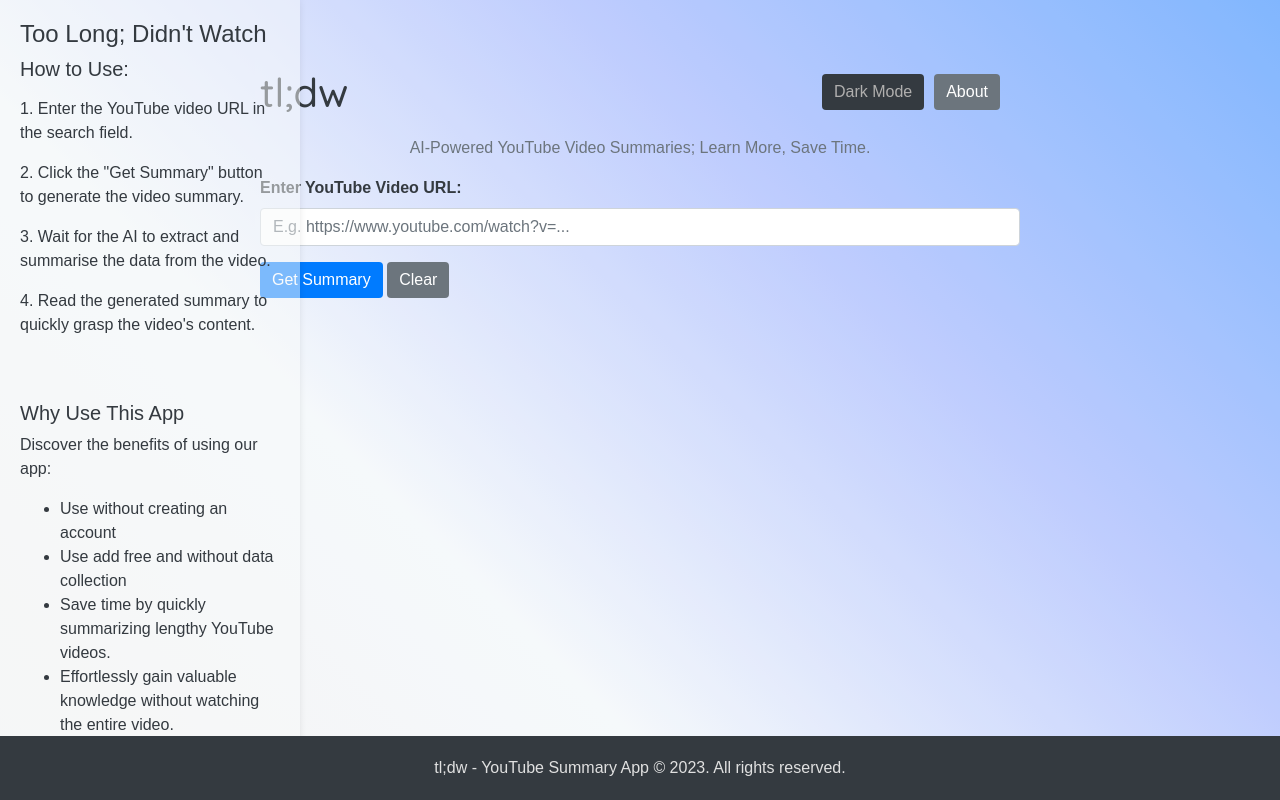
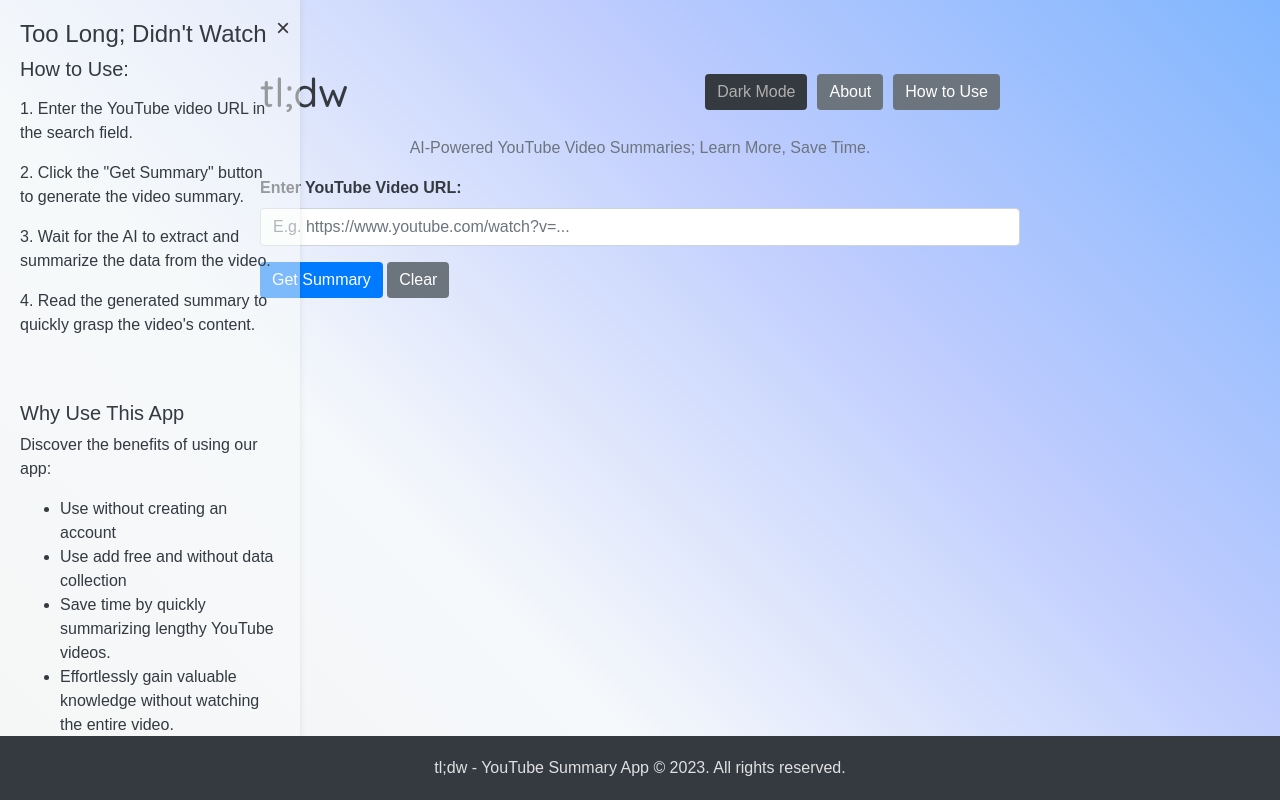
Before and after one commit to Karan-Ghatt/tldw_video_summary_app, a Flask app: page / in a window 1280 px wide. Run offline with Flask 3, Linux system fonts and the light colour scheme; some libraries are stand-ins or nearby versions.

Commit message:
Update main_page.html
Aesthetic changes, addition of how to use the sidebar toggle button along with the close button in 'About,' and how to use sidebars

```diff
--- a/templates/main_page.html
+++ b/templates/main_page.html
@@ -1,21 +1,26 @@
 <!DOCTYPE html>
-<html>
+<html lang="en">
 <head>
-<link rel="icon" type="image/x-icon" href="/static/favicon.ico">
-<link rel="icon" type="image/png" sizes="32x32" href="/static/favicon-32x32.png">
-<link rel="icon" type="image/png" sizes="16x16" href="/static/favicon-16x16.png">
+    <meta charset="UTF-8">
+    <meta name="viewport" content="width=device-width, initial-scale=1.0">
+    <meta name="description" content="tl;dw - YouTube Summary App">
+    <meta name="author" content="Your Name">
 
+    <!-- Favicon links -->
+    <link rel="icon" type="image/x-icon" href="/static/favicon.ico">
+    <link rel="icon" type="image/png" sizes="32x32" href="/static/favicon-32x32.png">
+    <link rel="icon" type="image/png" sizes="16x16" href="/static/favicon-16x16.png">
 
-
+    <!-- External CSS and JavaScript libraries -->
     <link rel="stylesheet" href="https://stackpath.bootstrapcdn.com/bootstrap/4.5.2/css/bootstrap.min.css">
     <link rel="stylesheet" href="https://cdnjs.cloudflare.com/ajax/libs/font-awesome/5.15.3/css/all.min.css">
     <link href="https://fonts.googleapis.com/css2?family=Quicksand:wght@400;500&display=swap" rel="stylesheet">
-
     <script src="https://cdnjs.cloudflare.com/ajax/libs/font-awesome/5.15.3/js/all.min.js"></script>
 
     <title>tl;dw - YouTube Summary App</title>
 
     <style>
+        /* Global styles */
         body::before {
             content: "";
             position: fixed;
@@ -71,45 +76,56 @@
             margin: 0;
             padding: 0;
         }
+
         .container {
             max-width: 800px;
             margin: auto;
             padding: 20px;
             margin-bottom: 80px;
         }
+
         .mb-4 {
             margin-bottom: 1.5rem;
         }
+
         .video-summary-header {
             text-align: center;
             color: #343a40;
         }
+
         .tagline {
             text-align: center;
             color: #6c757d;
             margin-top: 5px;
         }
+
         .form-group label {
             font-weight: bold;
         }
+
         .form-control {
             border: 1px solid #ced4da;
         }
+
         .form-control.dark-mode {
             background-color: #333;
             color: #e0e0e0;
         }
+
         .btn-primary {
             background-color: #007bff;
             border: none;
         }
+
         .btn-secondary {
             background-color: #6c757d;
             border: none;
         }
+
         .alert {
             margin-top: 1rem;
         }
+
         /* Additional style for the toggle button */
         #dark-mode-toggle {
             margin-left: 0.5rem;
@@ -164,6 +180,7 @@
             bottom: 0;
             left: 0;
         }
+
         .navigation {
             display: flex;
             gap: 10px;
@@ -253,10 +270,28 @@
             0% { transform: rotate(0deg); }
             100% { transform: rotate(360deg); }
         }
+
+        /* CSS to style the close button */
+        .close-button {
+            position: absolute;
+            top: 10px;
+            right: 10px;
+            padding: 20px;
+            font-size: 24px;
+            cursor: pointer;
+            color: #333; /* Change the color as needed */
+            background: none;
+            border: none;
+            outline: none;
+            padding: 0;
+        }
+
+        /* Adjust the color of the close button when hovered */
+        .close-button:hover {
+            color: red; /* Change the hover color as needed */
+        }
     </style>
 </head>
-
-<!-- Navigation section -->
 <body class="{{ dark_mode_class }}">
     <div class="container mt-5">
         <div class="header">
@@ -264,6 +299,7 @@
             <div class="navigation">
                 <button id="dark-mode-toggle" class="btn btn-secondary">Dark Mode</button>
                 <a href="#" class="btn btn-secondary about-btn">About</a>
+                <button id="show-how-to-use-sidebar" class="btn btn-secondary">How to Use</button> <!-- New button -->
             </div>
         </div>
         <p class="tagline">AI-Powered YouTube Video Summaries; Learn More, Save Time.</p>
@@ -304,6 +340,7 @@
 
         <!-- Sidebar for "About" -->
         <div class="about-sidebar">
+            <button class="close-button" id="close-about-sidebar">&times;</button>
             <h3>About Us</h3>
             <div class="about-section">
                 <h4>Overview</h4>
@@ -335,13 +372,14 @@
 
         <!-- Sidebar for "How to Use" -->
         <div class="how-to-use-sidebar active">
+            <button class="close-button" id="close-how-to-use-sidebar">&times;</button>
             <h4>Too Long; Didn't Watch</h4>
             <div class="about-section">
                 <h5>How to Use:</h5>
                 <p></p>
                 <p>1. Enter the YouTube video URL in the search field.</p>
                 <p>2. Click the "Get Summary" button to generate the video summary.</p>
-                <p>3. Wait for the AI to extract and summarise the data from the video.</p>
+                <p>3. Wait for the AI to extract and summarize the data from the video.</p>
                 <p>4. Read the generated summary to quickly grasp the video's content.</p>
                 <br><br>
                 <h5>Why Use This App</h5>
@@ -364,7 +402,6 @@
         <!-- Start of JavaScript code and functionality -->
         <script src="https://code.jquery.com/jquery-3.5.1.slim.min.js"></script>
         <script>
-
             // Check and apply dark mode preference on page load
             var darkModePreference = sessionStorage.getItem('dark_mode');
             if (darkModePreference === 'true') {
@@ -419,6 +456,23 @@
                 $('.about-sidebar').toggleClass('active');
             });
 
+            $(document).ready(function () {
+                // Function to toggle the "About" sidebar
+                $('#close-about-sidebar').click(function () {
+                    $('.about-sidebar').toggleClass('active');
+                });
+
+                // Function to toggle the "How to Use" sidebar
+                $('#close-how-to-use-sidebar').click(function () {
+                    $('.how-to-use-sidebar').toggleClass('active');
+                });
+
+                // Function to show the "How to Use" sidebar when the button is clicked
+                $('#show-how-to-use-sidebar').click(function () {
+                    $('.how-to-use-sidebar').toggleClass('active');
+                });
+            });
         </script>
-    </body>
+    </div>
+</body>
 </html>
```
